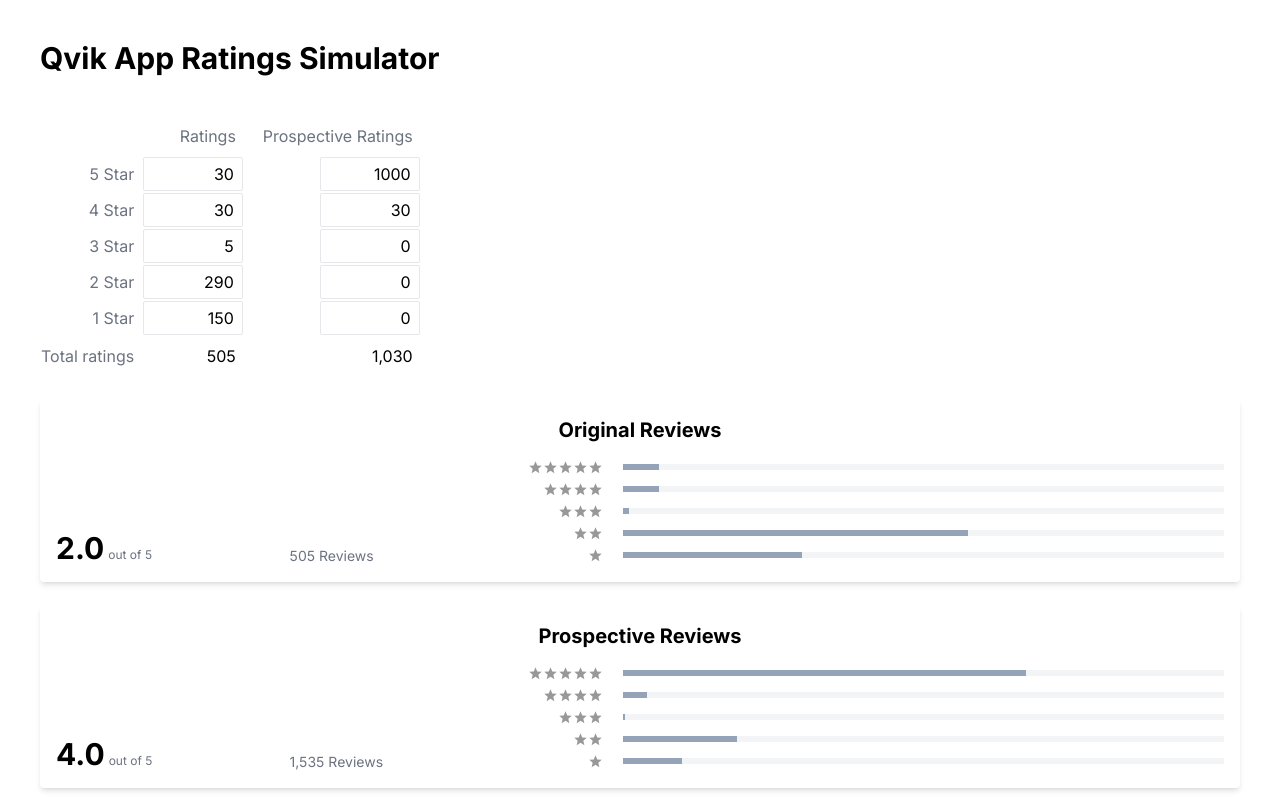
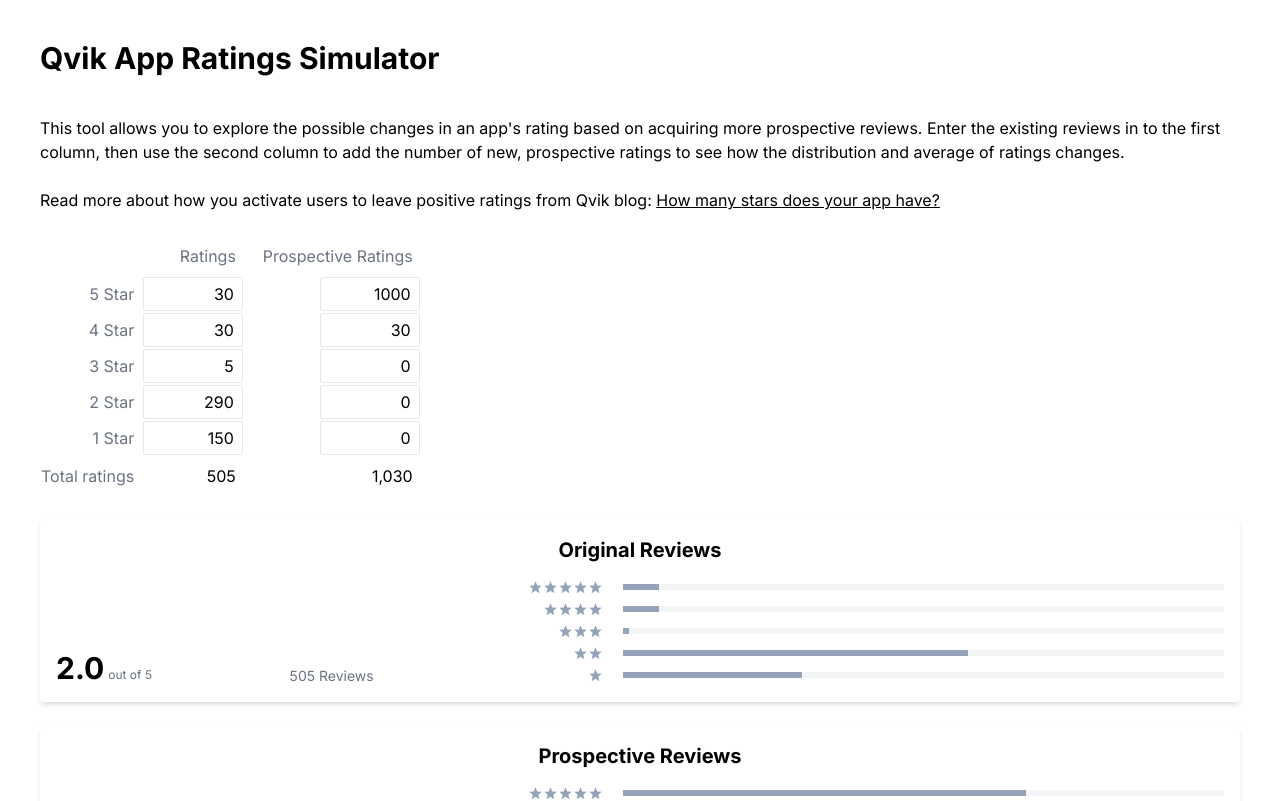
Before and after one commit to qvik/ratings-simulator, a React (Vite) app: page / in a window 1280 px wide. Shown: the top 801 px of the page. Built offline with nearby package versions, Linux system fonts and the light colour scheme.

Commit message:
feat: intro paragraph

```diff
--- a/index.html
+++ b/index.html
@@ -10,7 +10,7 @@
       rel="stylesheet"
     />
     <meta name="viewport" content="width=device-width, initial-scale=1.0" />
-    <title>Ratings Simulator</title>
+    <title>Qvik App Ratings Simulator</title>
   </head>
   <body>
     <div id="root"></div>
--- a/src/App.tsx
+++ b/src/App.tsx
@@ -18,7 +18,7 @@
 function renderDatasetLabel(label: string) {
   const stars = parseInt(label);
   return (
-    <div className="flex flex-row pt-[4px] justify-end opacity-40">
+    <div className="flex flex-row pt-[4px] justify-end">
       {[...Array(stars).keys()].map((i) => (
         <img key={i} width={15} src={Star} alt="star" />
       ))}
@@ -84,6 +84,26 @@
   return (
     <div className="flex flex-col p-5 sm:p-10">
       <h1 className="text-3xl font-bold mb-10">Qvik App Ratings Simulator</h1>
+      <p className="mb-6">
+        This tool allows you to explore the possible changes in an app's rating
+        based on acquiring more prospective reviews. Enter the existing reviews
+        in to the first column, then use the second column to add the number of
+        new, prospective ratings to see how the distribution and average of
+        ratings changes.{' '}
+      </p>
+      <p className="mb-6">
+        Read more about how you activate users to leave positive ratings from
+        Qvik blog:{' '}
+        <a
+          className="underline"
+          href="https://qvik.com/news/how-many-stars-does-your-app-have/"
+          target={'_blank'}
+        >
+          How many stars does your app have?
+        </a>
+        {/* {' '}
+        and TODO: next post */}
+      </p>
       <div className={'mb-6 max-w-md'}>
         <RatingsForm
           ratingCount={ratingCount}
```
Also changed, not shown: src/assets/star.svg.
